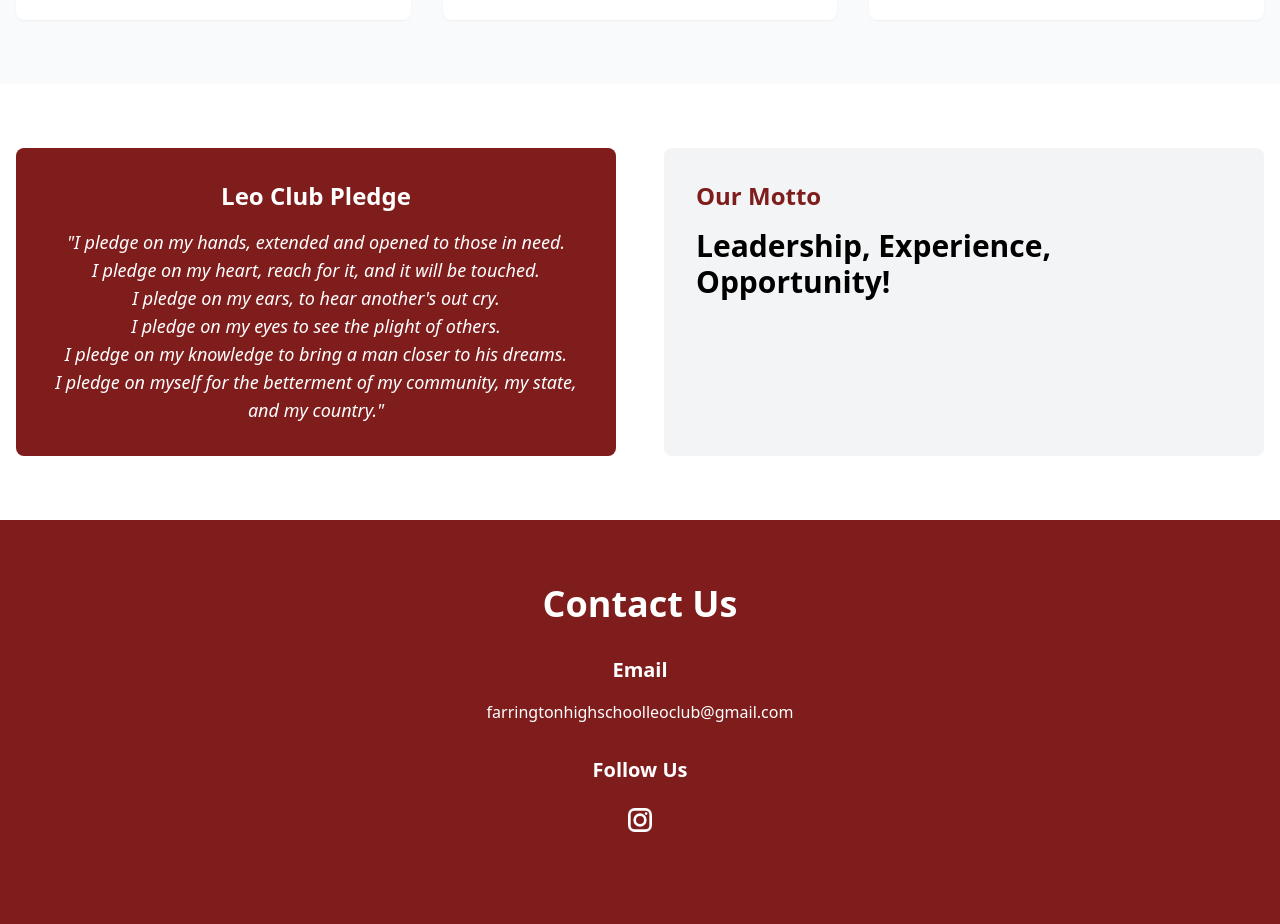
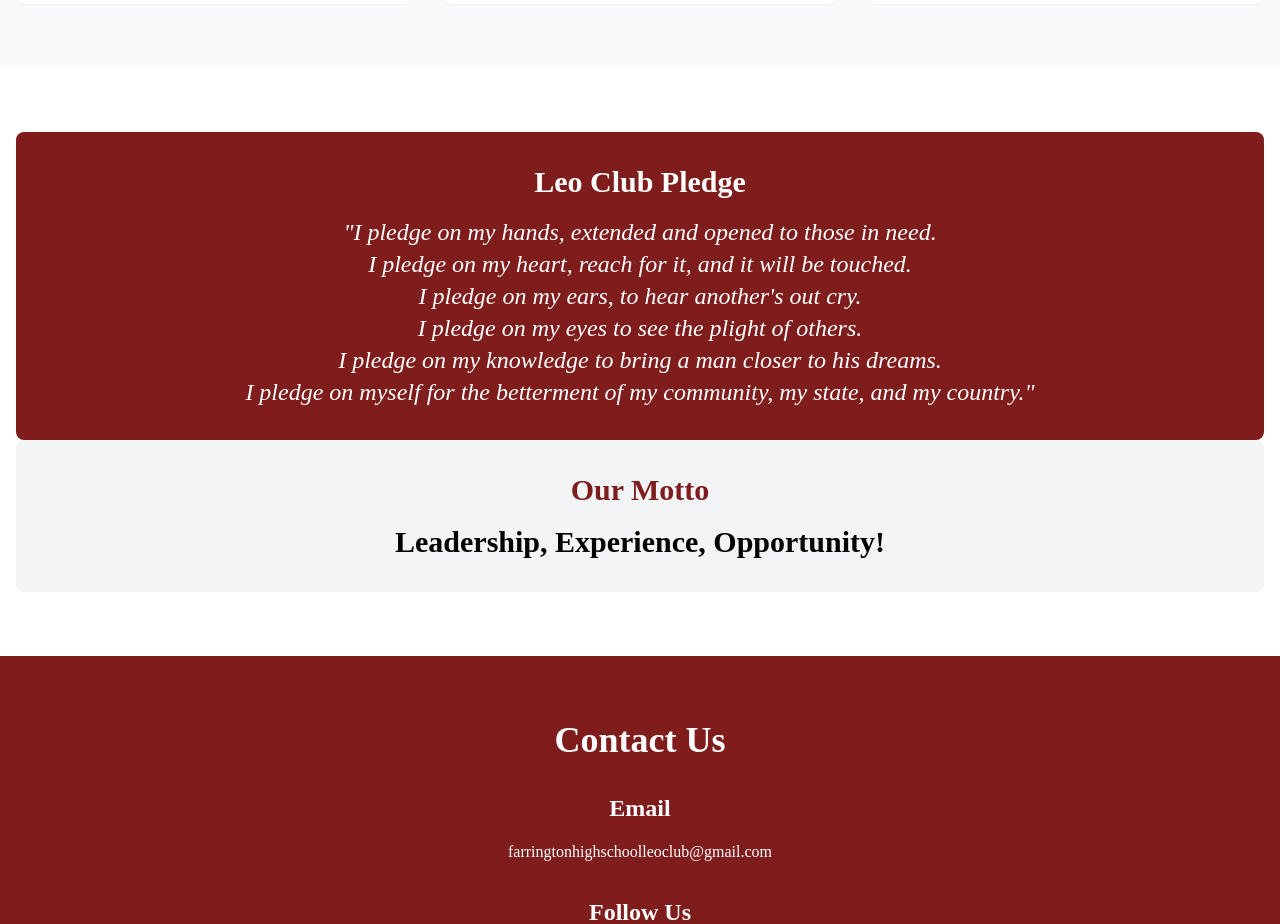
Before and after one commit to 8bitUHM/fhsleoclub, a React (Vite) app: page / in a window 1280 px wide. Shown: the part 1000-1924 px from the top of the page. Built offline with nearby package versions, Linux system fonts and the light colour scheme.

Commit message:
made more tweaks

```diff
--- a/src/pages/index.tsx
+++ b/src/pages/index.tsx
@@ -14,7 +14,7 @@ export function Index() {
   return (
     <>
       <Navbar />
-      <main className="min-h-screen">
+      <main className="min-h-screen font-[Quicksand]">
         {/* Hero Section */}
         <section className="bg-red-900 text-white py-20 px-4">
           <div className="max-w-7xl mx-auto text-center">
@@ -53,7 +53,7 @@ export function Index() {
                 'Make friends and feel the rewards of community service.'
               ].map((benefit, index) => (
                 <div key={index} className="bg-white p-6 rounded-lg shadow-sm">
-                  <p className="text-lg font-semibold">{benefit}</p>
+                  <p className="text-2xl font-semibold">{benefit}</p>
                 </div>
               ))}
             </div>
@@ -63,30 +63,30 @@ export function Index() {
         {/* Pledge & Motto */}
         <section className="py-16 px-4">
           <div className="max-w-7xl mx-auto">
-            <div className="grid md:grid-cols-2 gap-12">
+            <div className="flex-auto gap-20">
               <div className="bg-red-900 text-white text-center p-8 rounded-lg">
-                <h3 className="text-2xl font-bold mb-4">Leo Club Pledge</h3>
-                <p className="text-lg italic">
+                <h3 className="text-3xl font-bold mb-4">Leo Club Pledge</h3>
+                <p className="text-2xl italic">
                   "I pledge on my hands, extended and opened to those in need.
                 </p>
-                <p className="text-lg italic">
+                <p className="text-2xl italic">
                   I pledge on my heart, reach for it, and it will be touched.
                 </p>
-                <p className="text-lg italic">
+                <p className="text-2xl italic">
                   I pledge on my ears, to hear another's out cry.
                 </p>
-                <p className="text-lg italic">
+                <p className="text-2xl italic">
                   I pledge on my eyes to see the plight of others.
                 </p>
-                <p className="text-lg italic">
+                <p className="text-2xl italic">
                   I pledge on my knowledge to bring a man closer to his dreams.
                 </p>
-                <p className="text-lg italic">
+                <p className="text-2xl italic">
                   I pledge on myself for the betterment of my community, my state, and my country."
                 </p>
               </div>
-              <div className="bg-gray-100 p-8 rounded-lg">
-                <h3 className="text-2xl font-bold text-red-900 mb-4">Our Motto</h3>
+              <div className="bg-gray-100 p-8 rounded-lg text-center">
+                <h3 className="text-3xl font-bold text-red-900 mb-4">Our Motto</h3>
                 <p className="text-3xl font-semibold">Leadership, Experience, Opportunity!</p>
               </div>
             </div>
@@ -99,11 +99,11 @@ export function Index() {
             <h2 className="text-3xl md:text-4xl font-bold mb-8 text-center">Contact Us</h2>
             <div className="flex-auto justify-center text-center">
               <div className="mb-8">
-                <h4 className="text-xl font-bold mb-4">Email</h4>
+                <h4 className="text-2xl font-bold mb-4">Email</h4>
                 <a href="farringtonhighschoolleoclub@gmail.com" className="hover:text-gray-200 hover:underline">farringtonhighschoolleoclub@gmail.com</a>
               </div>
               <div>
-                <h4 className="text-xl font-bold mb-4">Follow Us</h4>
+                <h4 className="text-2xl font-bold mb-4">Follow Us</h4>
                 <div className="flex items-center justify-center hover:underline space-x-4">
                   <a href="https://www.instagram.com/fhs_leo_club/" className="hover:text-gray-200">
                     <svg className="w-8 h-10" aria-hidden="true" xmlns="http://www.w3.org/2000/svg" fill="none" viewBox="0 0 24 24"><path fill="currentColor" fill-rule="evenodd" d="M3 8a5 5 0 0 1 5-5h8a5 5 0 0 1 5 5v8a5 5 0 0 1-5 5H8a5 5 0 0 1-5-5V8Zm5-3a3 3 0 0 0-3 3v8a3 3 0 0 0 3 3h8a3 3 0 0 0 3-3V8a3 3 0 0 0-3-3H8Zm7.597 2.214a1 1 0 0 1 1-1h.01a1 1 0 1 1 0 2h-.01a1 1 0 0 1-1-1ZM12 9a3 3 0 1 0 0 6 3 3 0 0 0 0-6Zm-5 3a5 5 0 1 1 10 0 5 5 0 0 1-10 0Z" clip-rule="evenodd"></path></svg>
```
